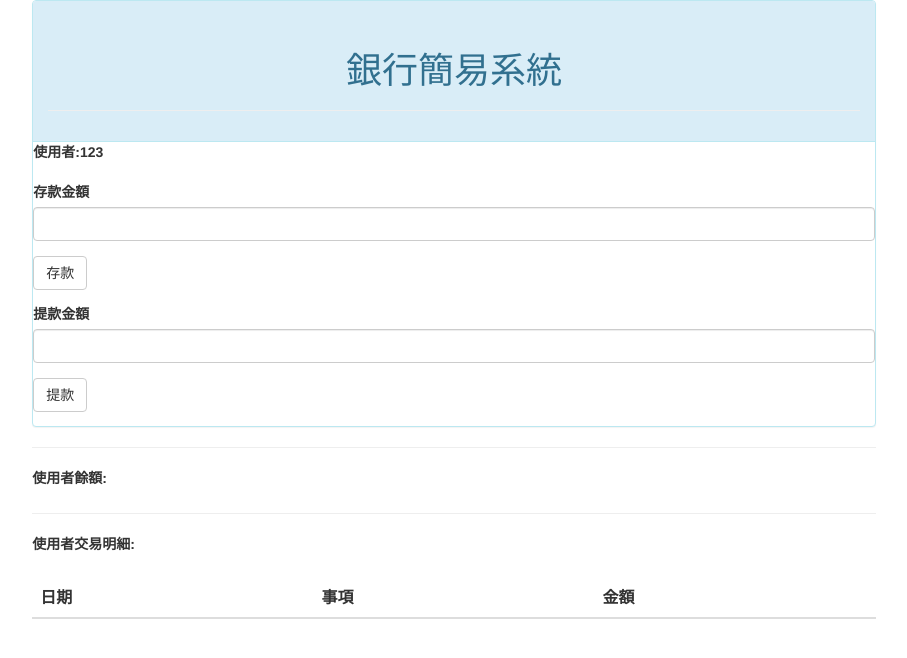
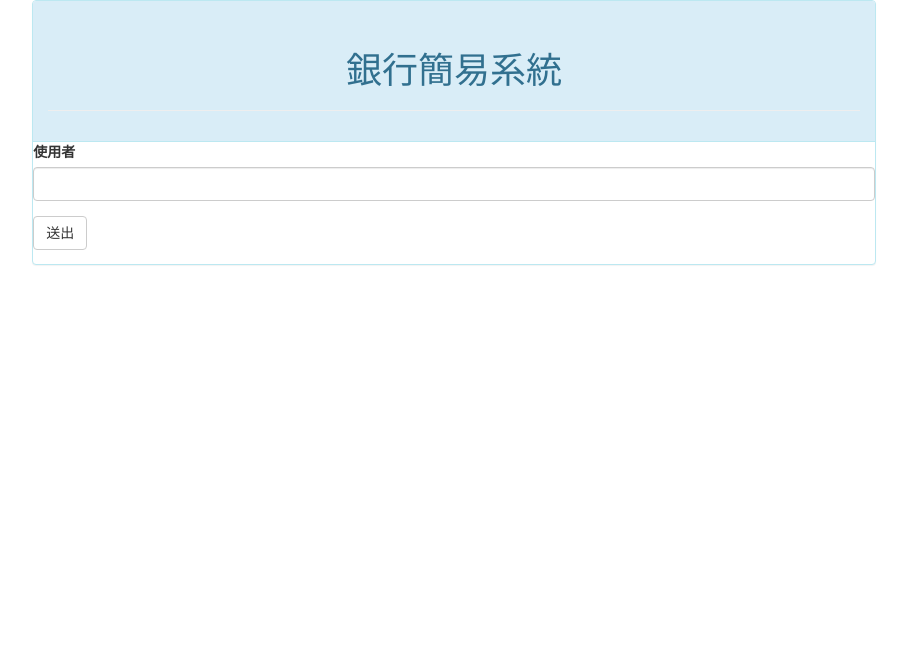
Before and after one commit to family2099/payment, a PHP site: page / in a window 1280 px wide. Shown: the top 658 px of the page, without its empty margins (186-1093 px from the left). Run offline with PHP 8.4, Linux system fonts and the light colour scheme; data that the repository does not hold is empty.

Commit message:
原本index.php檔改名為bank.php,並將index.php改為輸入使用者頁面

```diff
--- a/index.php
+++ b/index.php
@@ -1,20 +1,3 @@
-<?php
-
-    require_once("Database.php");
-    header("Content-Type:text/html; charset=utf-8");
-
-    $account = new Bank();
-    $accountData=$account->getUserData();
-
-    if (isset($_POST["save"])) {
-        $account->saveMoney($_POST["saveMoney"],$_POST["accountSave"]);
-    }
-
-    if (isset($_POST["out"])) {
-        $account->getMoney($_POST["outMoney"],$_POST["accountOut"]);
-    }
-?>
-
 <!DOCTYPE>
 <html>
 <head>
@@ -41,39 +24,16 @@
                         </div>
 
                         <div>
-                            <form role="form" method="post">
+
+                            <form role="form" method="post" action=bank.php>
                                 <div class="form-group">
 
-                                    <label>使用者:123</label>
-
-                                </div>
-                            </form>
-
-                            <form role="form" method="post">
-                                <div class="form-group">
-
-                                    <label>存款金額</label>
-                                    <input type="number" class="form-control" name="saveMoney" min="0" required >
+                                    <label>使用者</label>
+                                    <input type="text" class="form-control" name="userName" required >
 
                                 </div>
 
-                                <input type="hidden" name="accountSave" value="1">
-                                <button type="submit" class="btn btn-default" name="save" >存款</button>
-
-                            </form>
-
-                            <form role="form" method="post">
-
-                                <div class="form-group">
-
-                                    <label for="input2">提款金額</label>
-                                    <input type="number" class="form-control" name="outMoney" min="0" required >
-
-                                </div>
-
-                                <input type="hidden" name="accountOut" value="2">
-
-                                <button type="submit" class="btn btn-default" name="out" >提款</button>
+                                <button type="submit" class="btn btn-default">送出</button>
 
                             </form>
 
@@ -81,56 +41,6 @@
 
                 </div>
 
-                <hr>
-
-                <label>使用者餘額:</label><?php echo $accountData[0];?>
-
-                <hr>
-
-                <label>使用者交易明細:</label>
-
-                <br>
-                <br>
-
-                <table class="table table-striped">
-
-                    <thead>
-                        <tr>
-                            <center>
-
-                                <th>日期</th>
-                                <th>事項</th>
-                                <th>金額</th>
-
-                            </center>
-                        </tr>
-                    </thead>
-
-
-                <?php
-
-
-                    foreach ($accountData[1] as $value) {
-
-                ?>
-                        <tr>
-                <?php
-                        foreach ($value as $detail) {
-
-                ?>
-                            <td><?php echo $detail; ?></td>
-
-                <?php
-                        }
-                ?>
-
-                        <tr>
-                <?php
-                    }
-
-                ?>
-
-                </table>
 
         </div>
     </div>
```
